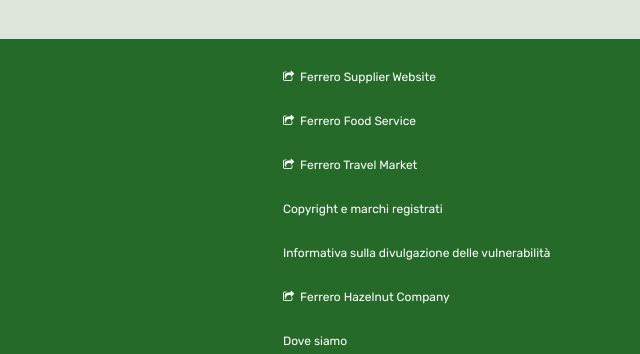
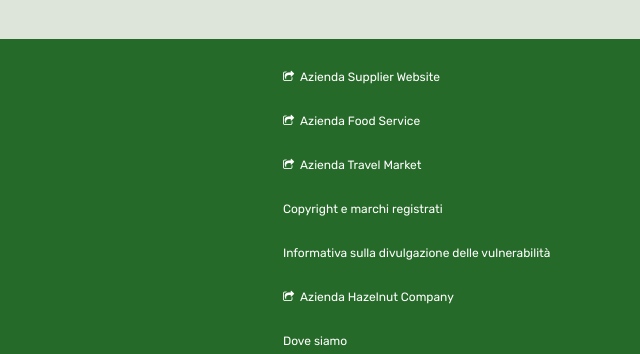
Before and after one commit to Gianluca-4/Responsive-Project, a plain HTML site: page index.html in a window 1280 px wide. Shown: the part 4668-5022 px from the top of the page, 640-1280 px from the left. Drawn offline with Linux system fonts and the light colour scheme.

Commit message:
Update index.html

```diff
--- a/index.html
+++ b/index.html
@@ -282,17 +282,17 @@
         </div>
 
         <div class="third-section txt2">
-            <a href="#"><i class="fa fa-share-square-o" aria-hidden="true"></i>Ferrero Supplier Website</a>
+            <a href="#"><i class="fa fa-share-square-o" aria-hidden="true"></i>Azienda Supplier Website</a>
 
-            <a href="#"><i class="fa fa-share-square-o" aria-hidden="true"></i>Ferrero Food Service</a>
+            <a href="#"><i class="fa fa-share-square-o" aria-hidden="true"></i>Azienda Food Service</a>
 
-            <a href="#"><i class="fa fa-share-square-o" aria-hidden="true"></i>Ferrero Travel Market</a>
+            <a href="#"><i class="fa fa-share-square-o" aria-hidden="true"></i>Azienda Travel Market</a>
 
             <a href="#">Copyright e marchi registrati</a>
 
             <a href="#">Informativa sulla divulgazione delle vulnerabilità</a>
 
-            <a href="#"><i class="fa fa-share-square-o" aria-hidden="true"></i>Ferrero Hazelnut Company</a>
+            <a href="#"><i class="fa fa-share-square-o" aria-hidden="true"></i>Azienda Hazelnut Company</a>
 
             <a href="#">Dove siamo</a>
 
```
